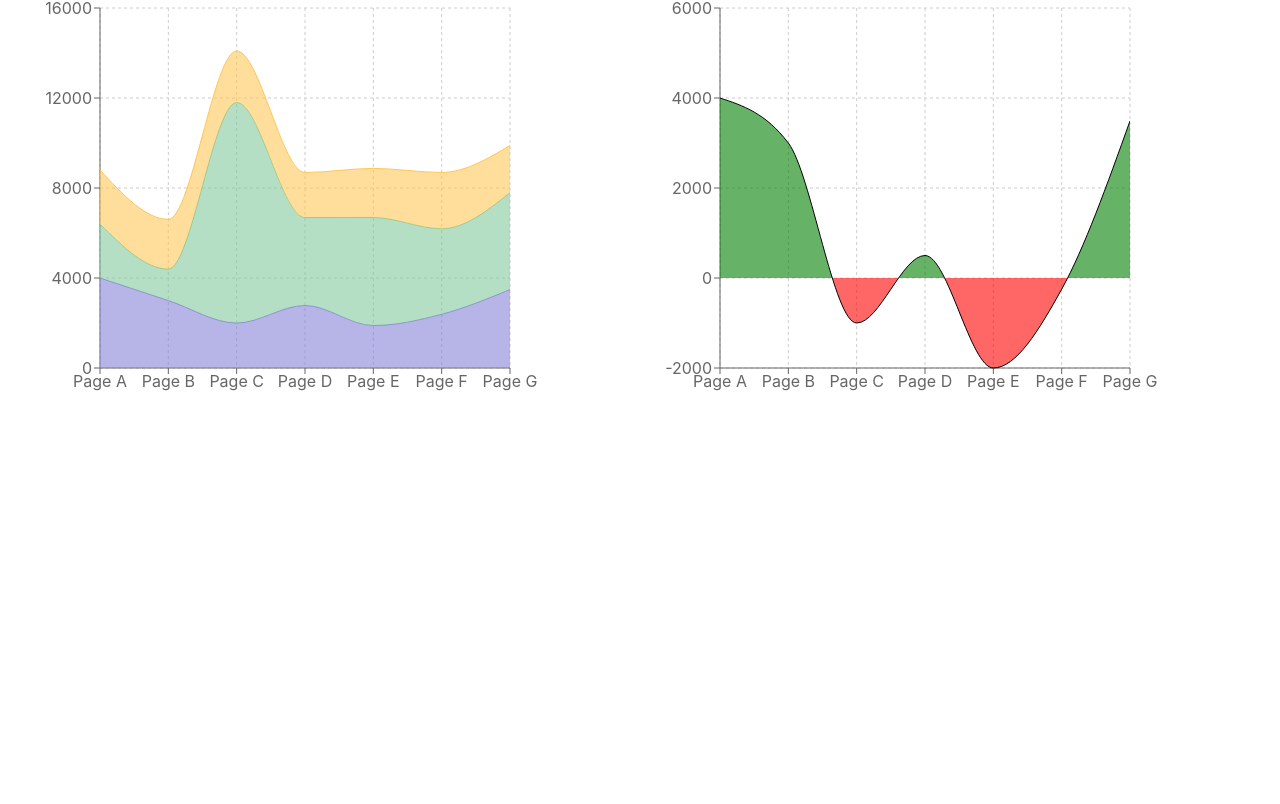
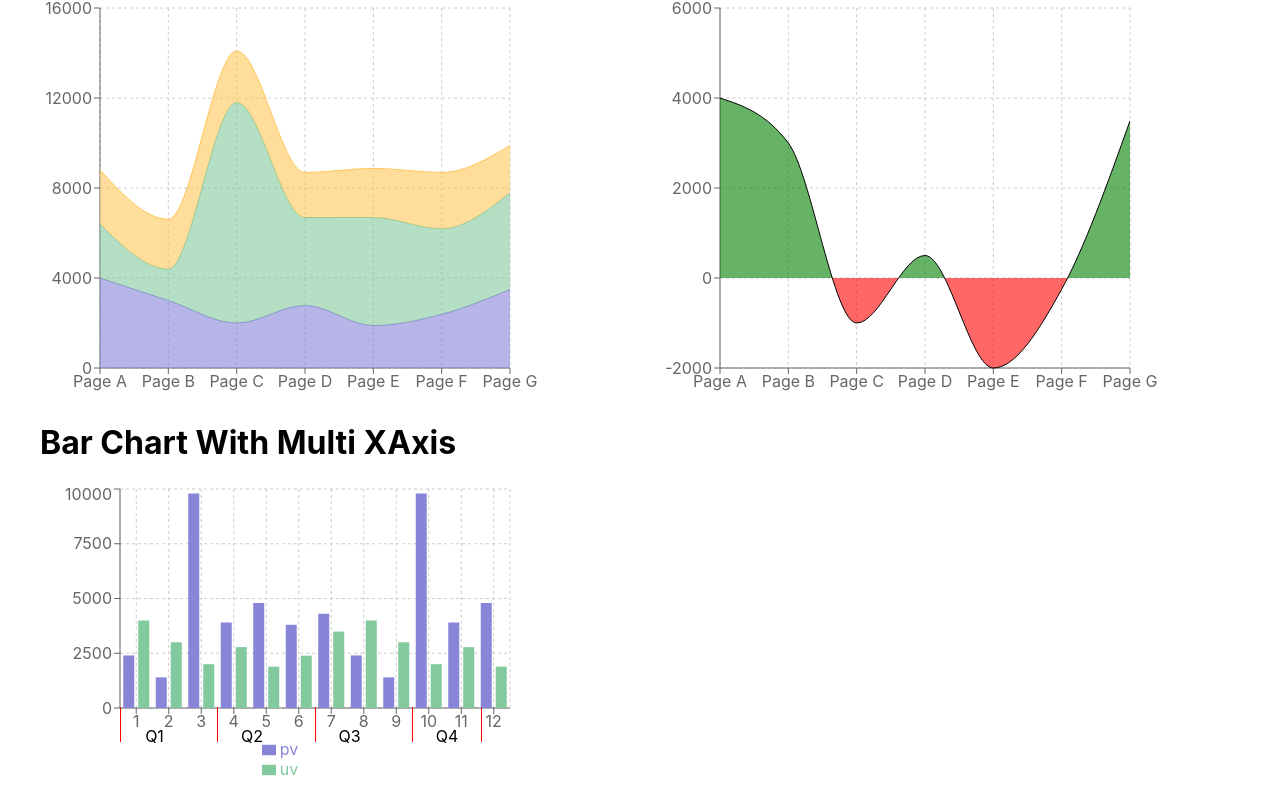
Before and after one commit to Sazith/chart-js, a React (Create React App) app: page / in a window 1280 px wide. Shown: the part 486-1290 px from the top of the page. Before the commit the page ends 904 px from the top, so only its background shows below. Built offline with nearby package versions, Linux system fonts and the light colour scheme.

Commit message:
Bar chart with multi x-axis added

```diff
--- a/src/App.js
+++ b/src/App.js
@@ -4,6 +4,7 @@ import VerticalLineChart from "./components/VerticalLineChart/VerticalLineChart"
 
 import './App.css'
 import AreaChartFilledByValue from "./components/AreaChartFilledByValue/AreaChartFilledByValue";
+import Bartchart from "./components/BarChart/Bartchart";
 function App() {
   return (
     <div className="Header">
@@ -20,6 +21,9 @@ function App() {
         <li>
           <AreaChartFilledByValue/>
         </li>
+        <li>
+          <Bartchart/>
+        </li>
       </ul>
 
 
--- /dev/null
+++ b/src/components/BarChart/Bartchart.js
@@ -0,0 +1,154 @@
+import React from 'react';
+import {
+  BarChart,
+  Bar,
+  XAxis,
+  YAxis,
+  CartesianGrid,
+  Tooltip,
+  Legend
+} from "recharts";
+
+const data = [
+  {
+    date: "2000-01",
+    uv: 4000,
+    pv: 2400,
+    amt: 2400
+  },
+  {
+    date: "2000-02",
+    uv: 3000,
+    pv: 1398,
+    amt: 2210
+  },
+  {
+    date: "2000-03",
+    uv: 2000,
+    pv: 9800,
+    amt: 2290
+  },
+  {
+    date: "2000-04",
+    uv: 2780,
+    pv: 3908,
+    amt: 2000
+  },
+  {
+    date: "2000-05",
+    uv: 1890,
+    pv: 4800,
+    amt: 2181
+  },
+  {
+    date: "2000-06",
+    uv: 2390,
+    pv: 3800,
+    amt: 2500
+  },
+  {
+    date: "2000-07",
+    uv: 3490,
+    pv: 4300,
+    amt: 2100
+  },
+  {
+    date: "2000-08",
+    uv: 4000,
+    pv: 2400,
+    amt: 2400
+  },
+  {
+    date: "2000-09",
+    uv: 3000,
+    pv: 1398,
+    amt: 2210
+  },
+  {
+    date: "2000-10",
+    uv: 2000,
+    pv: 9800,
+    amt: 2290
+  },
+  {
+    date: "2000-11",
+    uv: 2780,
+    pv: 3908,
+    amt: 2000
+  },
+  {
+    date: "2000-12",
+    uv: 1890,
+    pv: 4800,
+    amt: 2181
+  }
+];
+
+
+const monthTickFormatter = (tick) => {
+  const date = new Date(tick);
+
+  return date.getMonth() + 1;
+};
+
+const renderQuarterTick = (tickProps) => {
+  const { x, y, payload } = tickProps;
+  const { value, offset } = payload;
+  const date = new Date(value);
+  const month = date.getMonth();
+  const quarterNo = Math.floor(month / 3) + 1;
+
+  if (month % 3 === 1) {
+    return <text x={x} y={y - 4} textAnchor="middle">{`Q${quarterNo}`}</text>;
+  }
+
+  const isLast = month === 11;
+
+  if (month % 3 === 0 || isLast) {
+    const pathX = Math.floor(isLast ? x + offset : x - offset) + 0.5;
+
+    return <path d={`M${pathX},${y - 4}v${-35}`} stroke="red" />;
+  }
+  return null;
+};
+
+
+const Bartchart = () => {
+  return (
+    <div>
+      <h1>Bar Chart With Multi XAxis</h1>
+      <BarChart
+        width={500}
+        height={300}
+        data={data}
+        margin={{
+          top: 5,
+          right: 30,
+          left: 20,
+          bottom: 5
+        }}
+      >
+        <CartesianGrid strokeDasharray="3 3" />
+        <XAxis dataKey="date" tickFormatter={monthTickFormatter} />
+        <XAxis
+          dataKey="date"
+          axisLine={false}
+          tickLine={false}
+          interval={0}
+          tick={renderQuarterTick}
+          height={1}
+          scale="band"
+          xAxisId="quarter"
+        />
+        <YAxis />
+        <Tooltip />
+        <Legend />
+        <Bar dataKey="pv" fill="#8884d8" />
+        <Bar dataKey="uv" fill="#82ca9d" />
+      </BarChart>
+
+    </div>
+  );
+};
+
+export default Bartchart;
```
